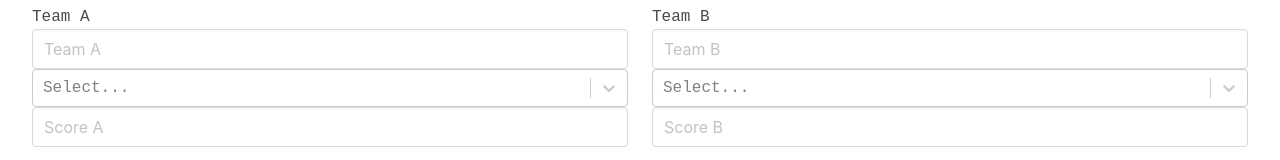
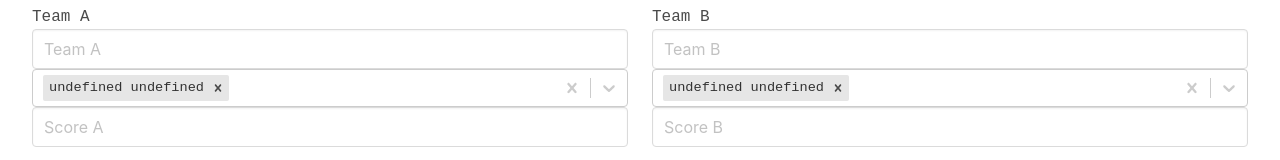
Before and after one commit to rubinhozzz/football-api, a React (Create React App) app in the folder web/: page /matches/add in a window 1280 px wide. Shown: the part 219-379 px from the top of the page. Built offline with nearby package versions, Linux system fonts and the light colour scheme; no server answers.

Commit message:
Fix get match

```diff
--- a/web/src/components/Match.js
+++ b/web/src/components/Match.js
@@ -7,7 +7,6 @@ import { useForm, FormProvider } from "react-hook-form";
 
 function Match(props) {
 	const methods = useForm();
-	console.log(methods);
 	const [teamAData, setTeamAData] = useState({});
 	const [teamBData, setTeamBData] = useState({});
 	const [datetime, setDatetime] = useState(moment(Date.now()).format("YYYY-MM-DDTkk:mm"));
@@ -26,16 +25,19 @@ function Match(props) {
 			const response = await axios.get(`matches/${id}`);
 			const match = response.data;
 			console.log(match);
-			methods.setValue('location', match.location);
+			methods.setValue('location', match.location._id);
 			let dt = moment(Date.parse(match.datetime)).format("YYYY-MM-DDTkk:mm");
 			methods.setValue('datetime', dt);
+			methods.setValue('teamAName', match.teamAName);
+			//methods.setValue('teamAData', match.teamA);
 			methods.setValue('teamAScore', match.teamAScore);
+			methods.setValue('teamBName', match.teamBName);
+			//methods.setValue('teamBData', match.teamB);
 			methods.setValue('teamBScore', match.teamBScore);
 			setPichichi(match.pichichi);
-			alert(match.mvp);
 			setMVP(match.mvp);
-			setTeamAData({name: response.data.teamAName, players: response.data.teamA});
-			setTeamBData({name: response.data.teamBName, players: response.data.teamB});
+			setTeamAData(match.teamA);
+			setTeamBData(match.teamB);
 		}
 		if (props.match.params.id)
 			fetchMatch(props.match.params.id);
@@ -107,7 +109,7 @@ function Match(props) {
 				<div className="column">
 					<h1>Team A</h1>
 					<input type="text" className="input" placeholder="Team A" {...methods.register('teamAName', {required: true})}/>
-					<PlayerSelect name="teamA" data={teamAData} multiple/>
+					<PlayerSelect name="teamA" selected={teamAData} multiple/>
 					<div className="field">
 						<div className="control">
 							<input className="input" placeholder="Score A" type="text" {...methods.register('teamAScore', {required: true})} />
@@ -117,7 +119,7 @@ function Match(props) {
 				<div className="column">
 					<h1>Team B</h1>
 					<input type="text" className="input" placeholder="Team B" {...methods.register('teamBName', {required: true})}/>
-					<PlayerSelect name="teamB" data={teamBData} multiple/>
+					<PlayerSelect name="teamB" selected={teamBData} multiple/>
 					<div className="field">
 					<div className="control">
 						<input className="input" placeholder="Score B" type="text" {...methods.register('teamBScore', {required: true})}/>
--- a/web/src/components/Matches.js
+++ b/web/src/components/Matches.js
@@ -7,7 +7,6 @@ import PlayerSelect from './PlayerSelect';
 import { Controller, useForm } from 'react-hook-form';
 
 function Matches(props) {
-	const { control, handleSubmit } = useForm();
 	const [matches, setMatches] = useState([]);
 	const [locations, setLocations] = useState([]);
 	const [players, setPlayers] = useState([]);
--- a/web/src/components/PlayerSelect.js
+++ b/web/src/components/PlayerSelect.js
@@ -5,18 +5,27 @@ import Select from 'react-select';
 
 function PlayerSelect(props) {
 	const methods = useFormContext();
-	console.log(methods);
 	const players = React.useContext(PlayersContext);
 
 	useEffect(() => {
-		//console.log(props.name, props.selected);
-		//methods.setValue(props.name, props.selected);
+
+		if ((methods) && (props.selected)) {
+
+			if (Array.isArray(props.selected)) {
+				let data = [];
+				//console.log(props.selected);
+				props.selected.forEach(item => {
+					//console.log(`${item.firstname} ${item.lastname}`);
+					data.push({value: item._id, label: `${item.firstname} ${item.lastname}`})
+				});
+				console.log(data);
+				methods.setValue(props.name, data);
+			}
+			else
+				methods.setValue(props.name, {value: props.selected.id, label: `${props.selected.firstname} ${props.selected.lastname}`});
+		}
 	});
 
-	let className = 'select';
-	if (props.multiple) {
-		className = 'select is-multiple';
-	}
 	const options = [];
 	players.map(player =>
 		options.push({value: player._id , label: player.firstname + ' ' + player.lastname})
@@ -27,7 +36,7 @@ function PlayerSelect(props) {
 				name={props.name}
 				control={methods.control}
 				render={({ field }) =>
-					<Select {...field} options={options} isMulti={props.multiple ? 'isMulti' : ''}></Select>
+					<Select {...field} options={options} isMulti={props.multiple ? 'isMulti' : ''} defaultValue={methods.getValues(props.name)}></Select>
 				}
 			/>
 		</div>
```
Also changed, not shown: 1 other file (tests, documents, lock files or other folders).
